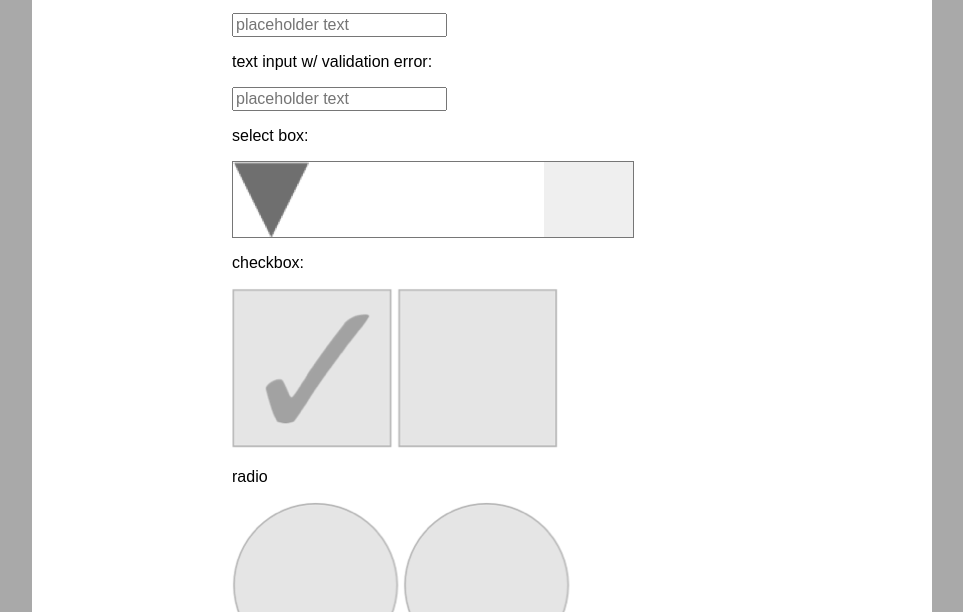
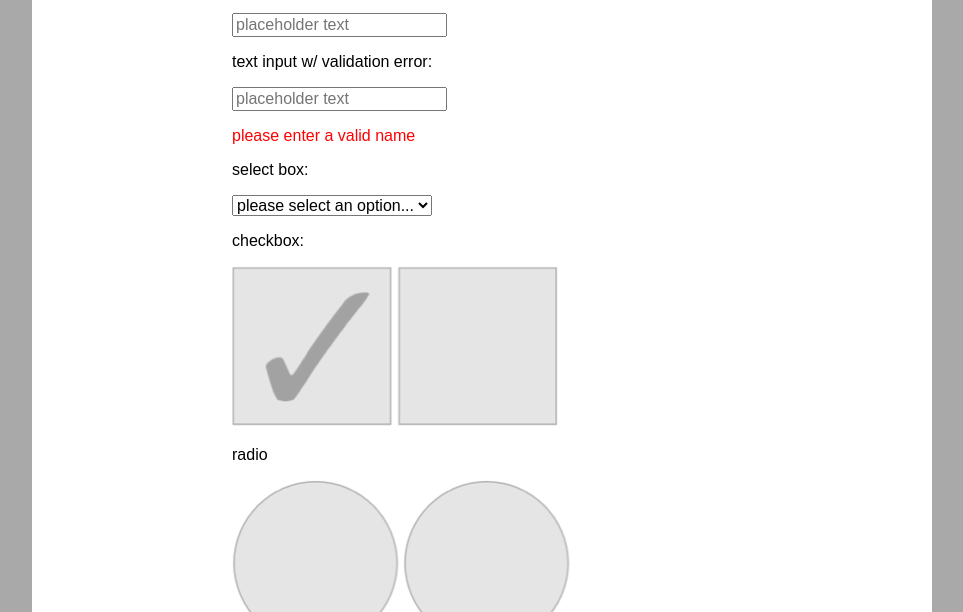
Before and after one commit to richjimdev/ui-challenge-2, a plain HTML site: page index.html in a window 1280 px wide. Shown: the part 188-800 px from the top of the page, without its empty margins (158-1121 px from the left). Drawn offline with nearby package versions, Linux system fonts and the light colour scheme.

Commit message:
fixed for resub

```diff
--- a/index.html
+++ b/index.html
@@ -16,6 +16,7 @@
         <input type="text" name="text-input" placeholder="placeholder text" required>
         <p>text input w/ validation error:</p>
         <input type="text" name="text-input-validation" placeholder="placeholder text" required>
+        <p class="error-text">please enter a valid name</p>
         <p>select box:</p>
         <select required>
             <option value="" disabled selected hidden>please select an option...</option>
--- a/scripts/app.js
+++ b/scripts/app.js
@@ -19,3 +19,13 @@ $('#r2').on('click', () => {
   $('#r2').removeClass('radio-empty').addClass('radio-checked');
   $('#r1').removeClass('radio-checked').addClass('radio-empty');
 });
+
+$('input[name="text-input-validation"]').on('input', () => {
+  let myRegEx = /^\w+$/;
+  if( myRegEx.test(event.target.value) ) {
+    $('.error-text').hide();
+  } else {
+    $('.error-text').show();
+  }
+  // if( $(this).value )
+});
--- a/styles/base.css
+++ b/styles/base.css
@@ -51,15 +51,8 @@ input[type=radio]{
   background-position: -812px -242px;
 }
 
-select {
-  background-image: url('../img/form-elements-sprite.png');
-  background-repeat: no-repeat;
-  background-position: -1143px -280px;
-	width: 77px;
-  height: 77px;
-  -webkit-appearance: none;
-  padding-right: 400px;
-  display: block;
+select option:nth-of-type(odd) {
+  background-color: rgb(83, 83, 83);
 }
 
 button {
@@ -72,3 +65,7 @@ button {
 button:hover {
   background-color: gray;
 }
+
+.error-text {
+  color: red;
+}
```
